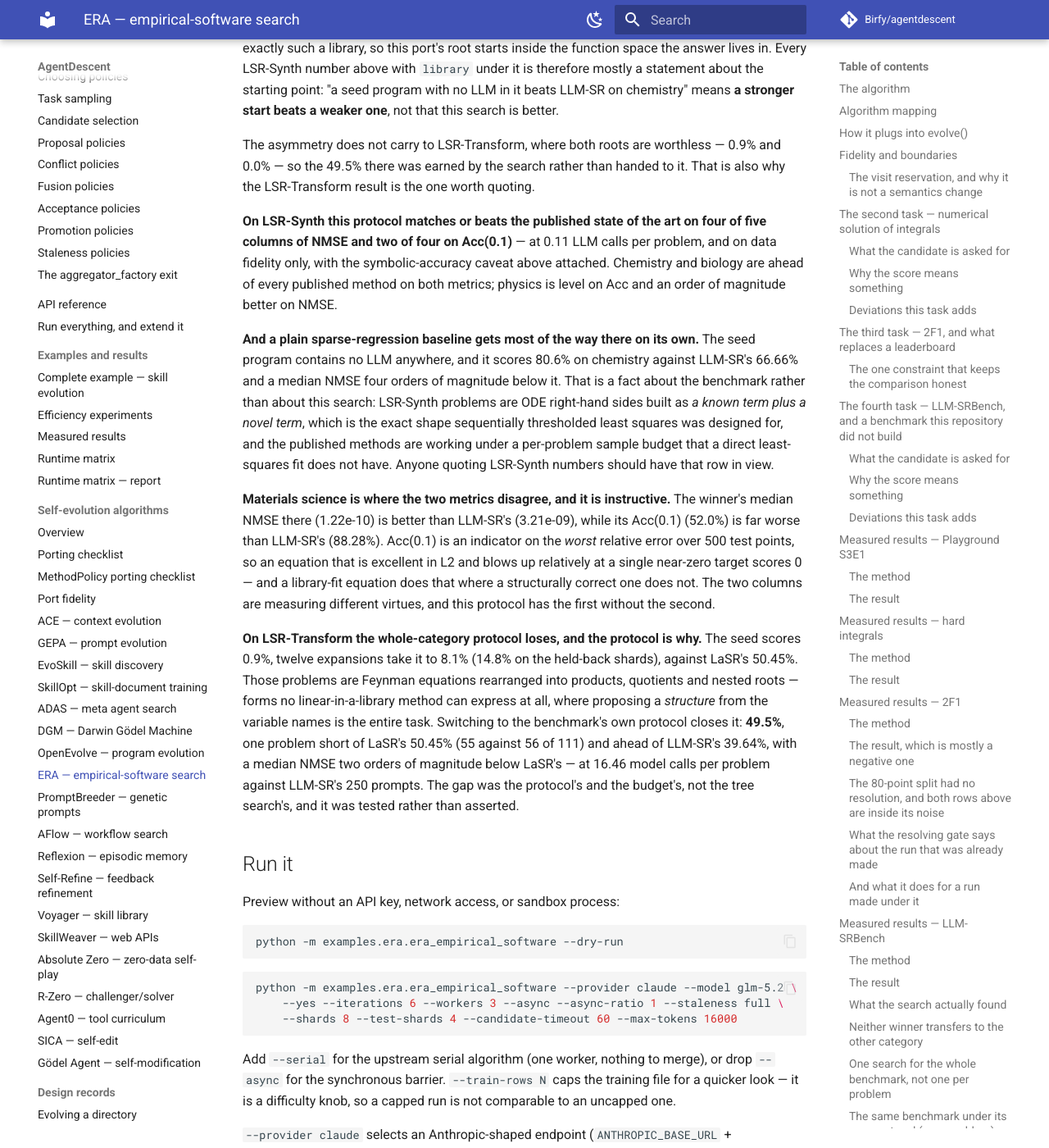
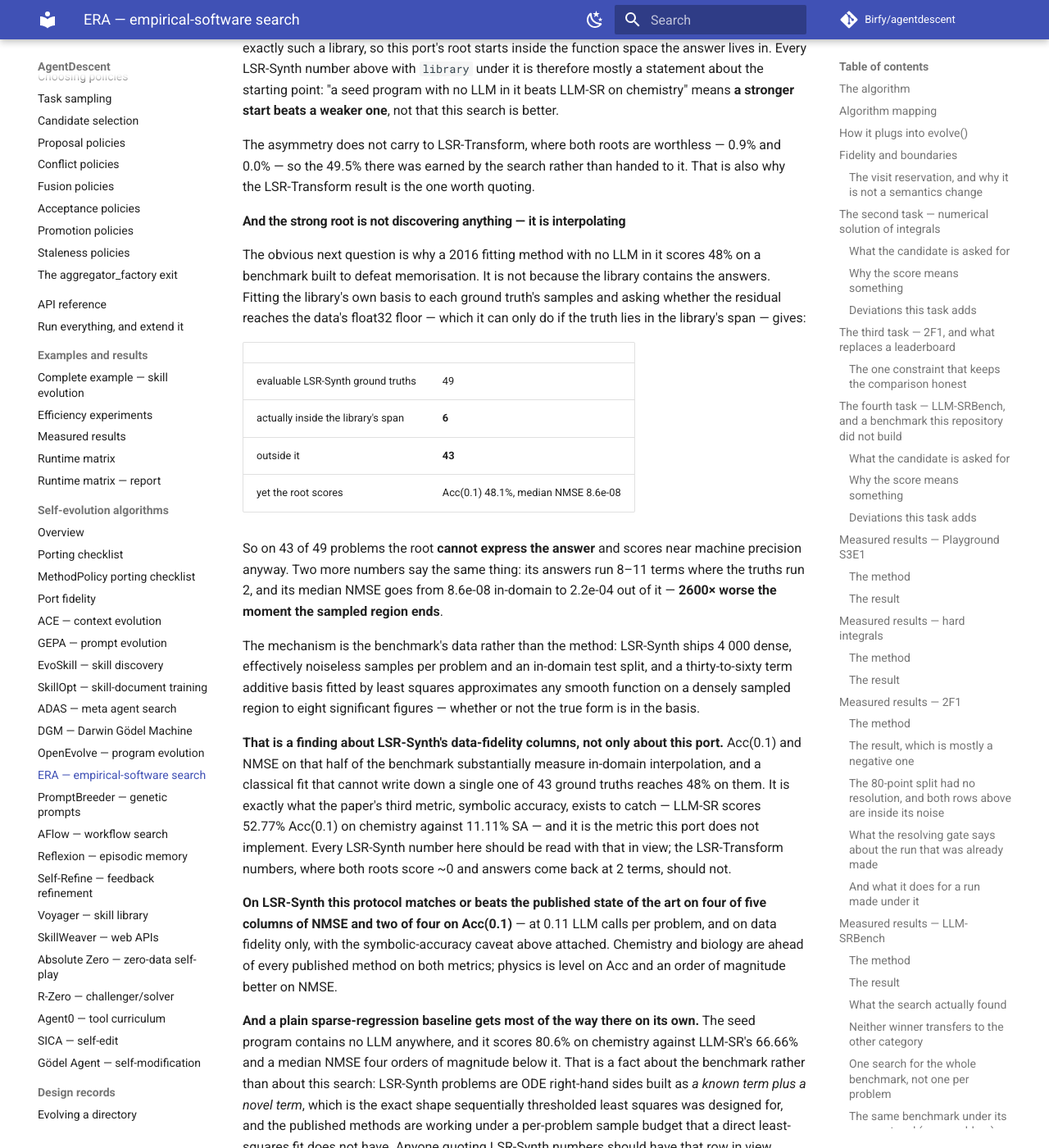
Before and after one commit to Birfy/agentdescent, an MkDocs documentation site: the page built from docs/algo-era.md, in a window 1280 px wide and 1400 px high, scrolled down 30717 px. Shown: the whole window at 82% size. Built offline with MkDocs 1.6.1 and Material for MkDocs 9.7.7, drawn with Linux system fonts in a browser that asks for light colours; comment, search, counter and statistics services are not loaded.

Commit message:
ERA/LLM-SRBench: the strong root is interpolating, not discovering, and the data lets it
Asked why a 2016 fitting method with no LLM in it scores 48% on a benchmark
built to defeat memorisation. It is not because the library holds the answers.

Fitting the library's own basis to each ground truth's samples and asking whether
the residual reaches the data's float32 floor -- possible only if the truth lies
in the library's span -- puts 6 of the 49 evaluable LSR-Synth ground truths
inside it and 43 outside. On those 43 the root cannot express the answer and
still reaches a median NMSE of 8.6e-08.

Two more numbers agree: answers run 8-11 terms where truths run 2, and the median
NMSE degrades from 8.6e-08 in-domain to 2.2e-04 out of it, 2600x, the moment the
sampled region ends.

The mechanism is the data, not the method. LSR-Synth ships 4000 dense,
effectively noiseless samples and an in-domain test split, and a thirty-to-sixty
term additive basis fitted by least squares approximates any smooth function on a
densely sampled region to eight significant figures regardless of whether the
true form is in the basis.

So this is a finding about the benchmark's data-fidelity columns rather than only
about this port: Acc(0.1) and NMSE on LSR-Synth substantially measure in-domain
interpolation. It is what symbolic accuracy exists to catch -- LLM-SR scores
52.77% Acc(0.1) on chemistry against 11.11% SA -- and it is the metric not
implemented here. The LSR-Transform numbers, where both roots score ~0 and
answers come back at 2 terms, do not carry the caveat.

Co-Authored-By: Claude Opus 5 <noreply@anthropic.com>
Claude-Session: https://claude.ai/code/session_01BaxvpBM1iL4CsMNnG8ASBX

```diff
--- a/docs/algo-era.md
+++ b/docs/algo-era.md
@@ -1206,6 +1206,42 @@ The asymmetry does not carry to LSR-Transform, where both roots are worthless
 0.9% and 0.0% — so the 49.5% there was earned by the search rather than handed to
 it. That is also why the LSR-Transform result is the one worth quoting.
 
+#### And the strong root is not discovering anything — it is interpolating
+
+The obvious next question is why a 2016 fitting method with no LLM in it scores
+48% on a benchmark built to defeat memorisation. It is not because the library
+contains the answers. Fitting the library's own basis to each ground truth's
+samples and asking whether the residual reaches the data's float32 floor — which
+it can only do if the truth lies in the library's span — gives:
+
+| | |
+|---|---|
+| evaluable LSR-Synth ground truths | 49 |
+| actually inside the library's span | **6** |
+| outside it | **43** |
+| yet the root scores | Acc(0.1) 48.1%, median NMSE 8.6e-08 |
+
+So on 43 of 49 problems the root **cannot express the answer** and scores near
+machine precision anyway. Two more numbers say the same thing: its answers run
+8–11 terms where the truths run 2, and its median NMSE goes from 8.6e-08
+in-domain to 2.2e-04 out of it — **2600× worse the moment the sampled region
+ends**.
+
+The mechanism is the benchmark's data rather than the method: LSR-Synth ships
+4 000 dense, effectively noiseless samples per problem and an in-domain test
+split, and a thirty-to-sixty term additive basis fitted by least squares
+approximates any smooth function on a densely sampled region to eight
+significant figures — whether or not the true form is in the basis.
+
+**That is a finding about LSR-Synth's data-fidelity columns, not only about this
+port.** Acc(0.1) and NMSE on that half of the benchmark substantially measure
+in-domain interpolation, and a classical fit that cannot write down a single one
+of 43 ground truths reaches 48% on them. It is exactly what the paper's third
+metric, symbolic accuracy, exists to catch — LLM-SR scores 52.77% Acc(0.1) on
+chemistry against 11.11% SA — and it is the metric this port does not implement.
+Every LSR-Synth number here should be read with that in view; the LSR-Transform
+numbers, where both roots score ~0 and answers come back at 2 terms, should not.
+
 **On LSR-Synth this protocol matches or beats the published state of the art on
 four of five columns of NMSE and two of four on Acc(0.1)** — at 0.11 LLM calls
 per problem, and on data fidelity only, with the symbolic-accuracy caveat above
```
Also changed, not shown: 1 other file.
